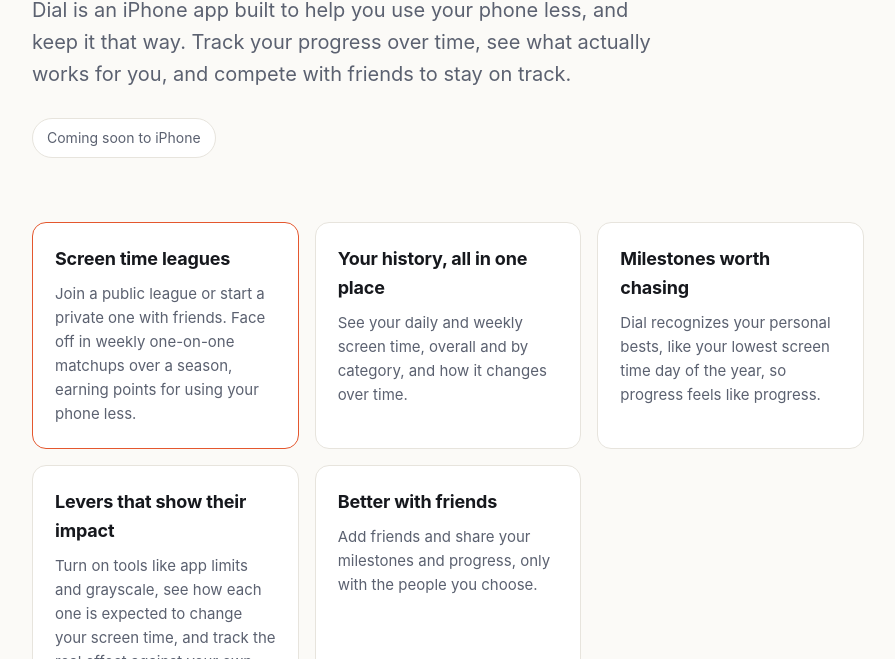
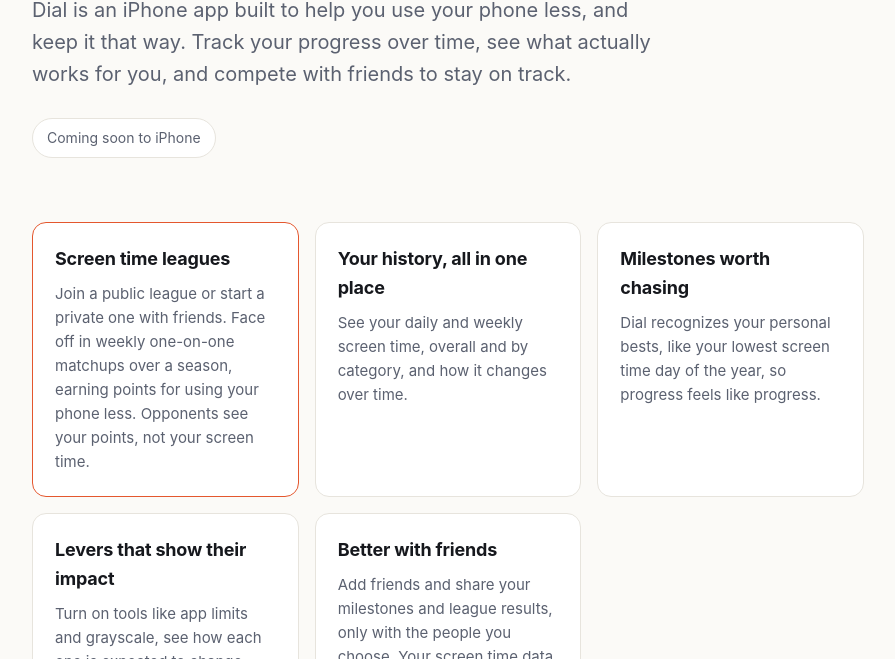
Before and after one commit to cmccla5964/dial, a plain HTML site: page index.html in a window 1280 px wide. Shown: the part 293-952 px from the top of the page, without its empty margins (192-1087 px from the left). Drawn offline with Linux system fonts and the light colour scheme.

Commit message:
Update index.html

```diff
--- a/index.html
+++ b/index.html
@@ -45,7 +45,7 @@
   <section class="grid">
     <div class="card feature">
       <h2>Screen time leagues</h2>
-      <p>Join a public league or start a private one with friends. Face off in weekly one-on-one matchups over a season, earning points for using your phone less.</p>
+      <p>Join a public league or start a private one with friends. Face off in weekly one-on-one matchups over a season, earning points for using your phone less. Opponents see your points, not your screen time.</p>
     </div>
     <div class="card">
       <h2>Your history, all in one place</h2>
@@ -61,7 +61,7 @@
     </div>
     <div class="card">
       <h2>Better with friends</h2>
-      <p>Add friends and share your milestones and progress, only with the people you choose.</p>
+      <p>Add friends and share your milestones and league results, only with the people you choose. Your screen time data itself stays on your iPhone.</p>
     </div>
   </section>
 
```
